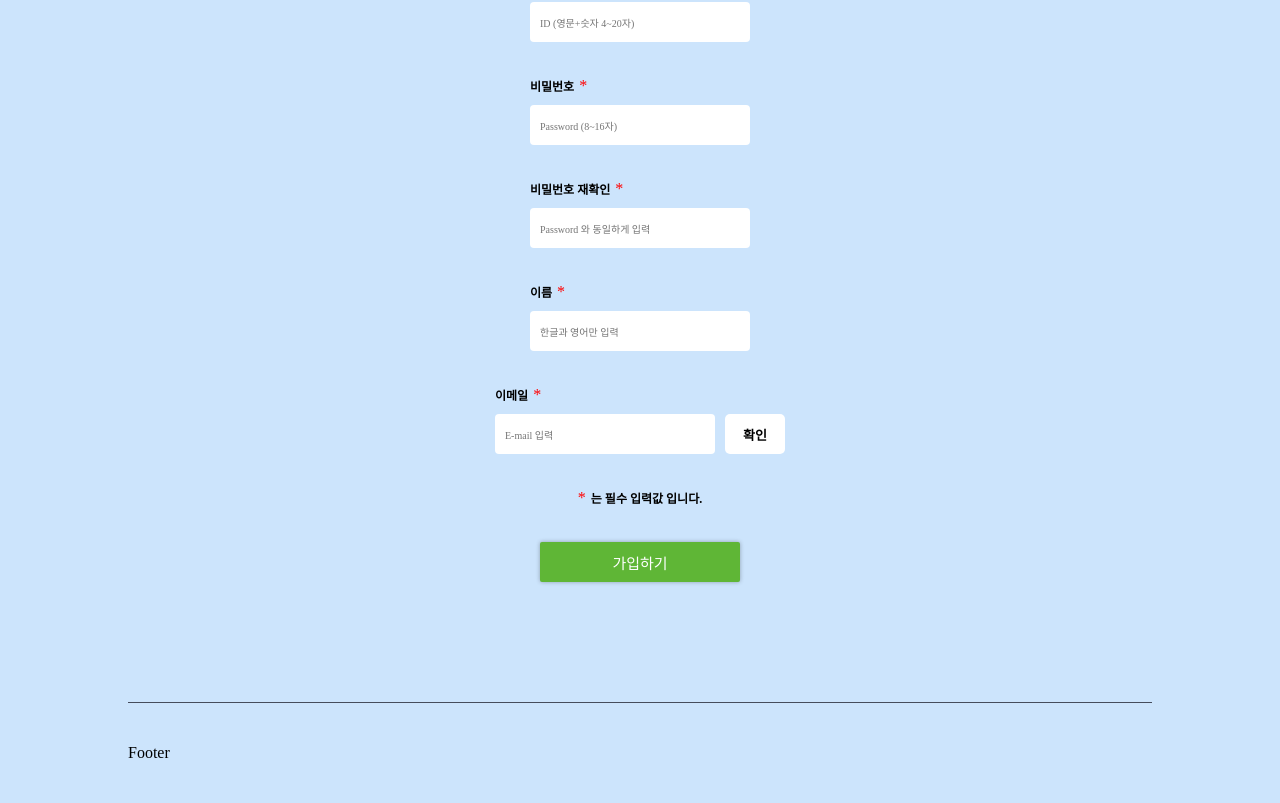
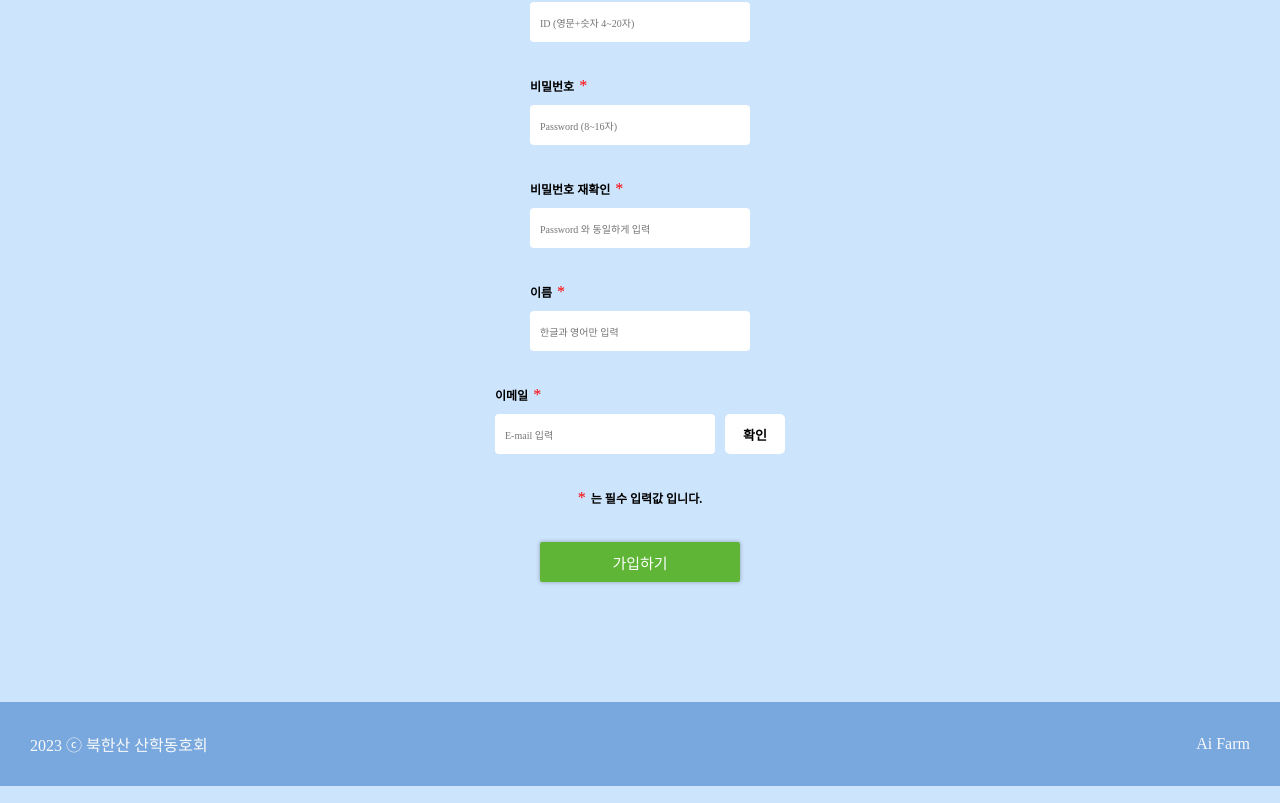
Before and after one commit to Strawberry-Leaf-Analysis-Project/Strawberry-Leaf-Analysis-Project-FrontEnd, a React (Create React App) app: page /Singup in a window 1280 px wide. Shown: the part 179-982 px from the top of the page. Built offline with nearby package versions, Linux system fonts and the light colour scheme; a web font is replaced by a local one.

Commit message:
feat: footer 디자인 수정
제작 년도와 팀명 페이지 명을 추가

```diff
--- a/src/footer/Footer.tsx
+++ b/src/footer/Footer.tsx
@@ -1,12 +1,16 @@
 import React from 'react'
 import {
   FooterDiv,
-  FooterCenter
+  FooterCenter,
+  IntroductionText
 } from './styled_footer'
 function Footer() {
   return (
     <FooterCenter>
-    <FooterDiv>Footer</FooterDiv>
+      <FooterDiv>
+        <IntroductionText>2023 ⓒ 북한산 산학동호회</IntroductionText>
+        <IntroductionText>Ai Farm</IntroductionText>
+      </FooterDiv>
     </FooterCenter>
   )
 }
--- a/src/footer/styled_footer.ts
+++ b/src/footer/styled_footer.ts
@@ -4,14 +4,16 @@ export const FooterCenter = styled.div`
   display: flex;
   justify-content: center;
   margin-top: 100px;
-`
+`;
 
 export const FooterDiv = styled.div`
   display: flex;
   align-items: center;
+  justify-content: space-between;
   bottom: 0;
-    width:80%;
-    height: 100px;
-    /* background-color: red; */
-    border-top: 0.8px solid #454C5C;
-`
+  width: 100%;
+  background: rgba(101, 154, 216, 0.81);
+  padding: 30px;
+  color: #f9f9f9;
+`;
+export const IntroductionText = styled.div``;
```
Lines whose indentation alone changed are shown as unchanged.
